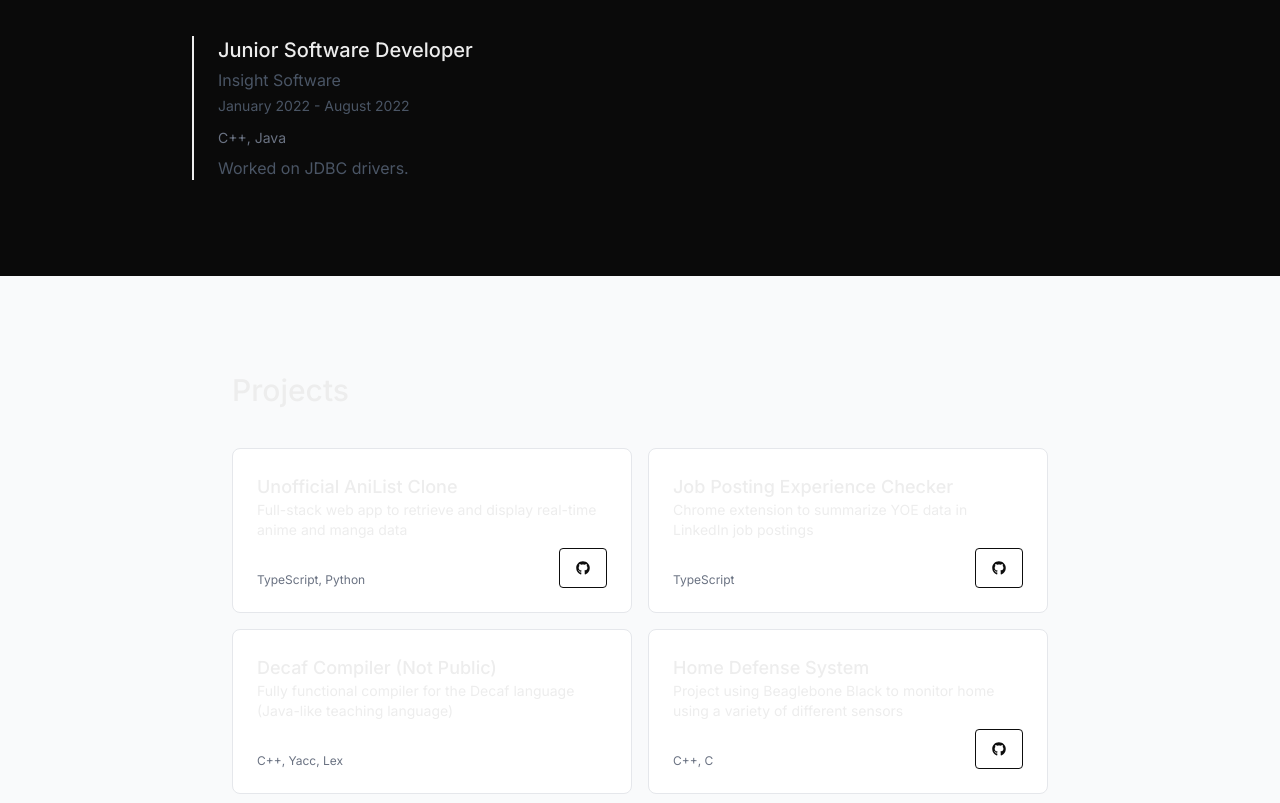
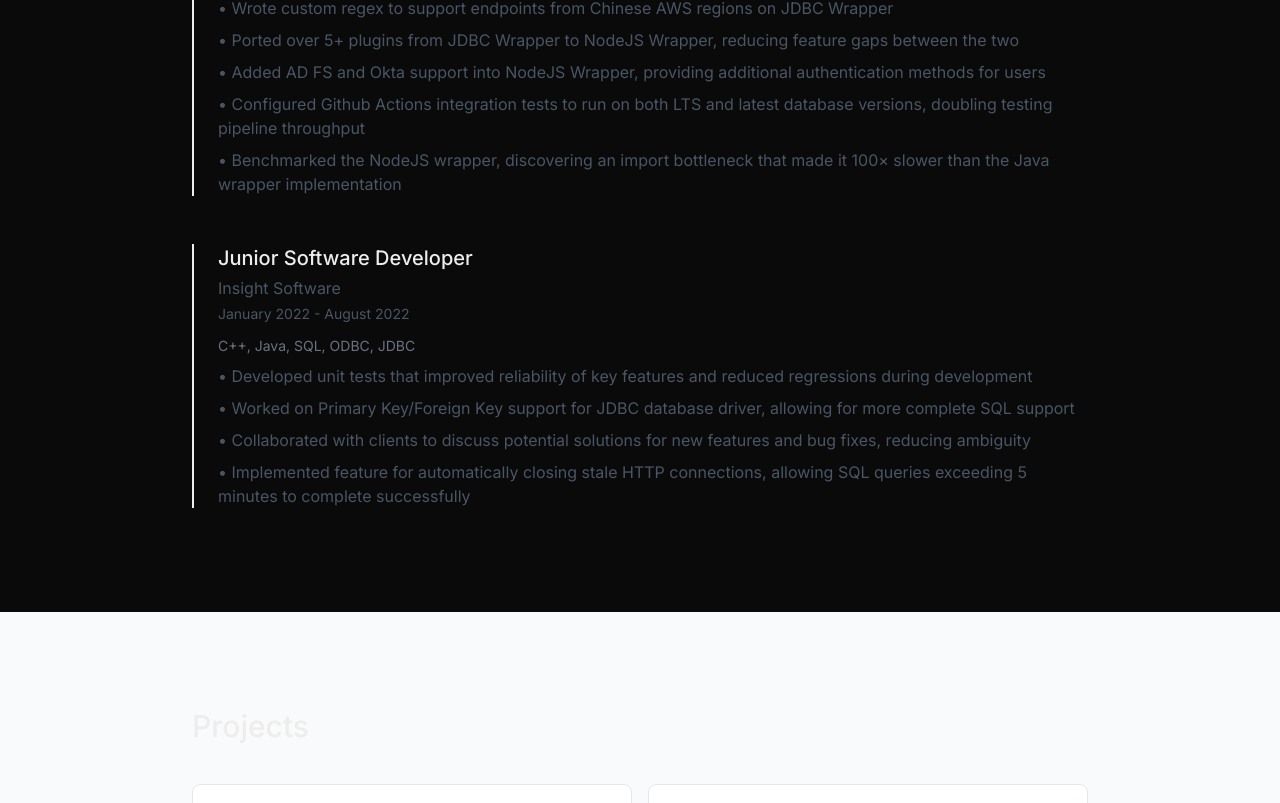
Before and after one commit to jla690/personal-website, a Next.js app: page / in a window 1280 px wide. Shown: the part 1177-1980 px from the top of the page. Built offline with nearby package versions, Linux system fonts and the light colour scheme.

Commit message:
styling, longer descriptions

```diff
--- a/app/Projects.tsx
+++ b/app/Projects.tsx
@@ -4,8 +4,8 @@ import ProjectCard from "./ProjectCard";
 const Projects = () => {
   return (
     <div className="max-w-4xl mx-auto">
-      <h1 className="text-3xl font-medium my-4 mx-10">Projects</h1>
-      <div className="mx-10 grid grid-cols-2 gap-4 my-10">
+      <h1 className="text-3xl font-medium my-4">Projects</h1>
+      <div className="grid grid-cols-2 gap-4 my-10">
         <ProjectCard
           isPublic={true}
           title="Unofficial AniList Clone"
--- a/app/Work.tsx
+++ b/app/Work.tsx
@@ -9,16 +9,16 @@ const Work = () => {
         <WorkCard
           jobTitle="Software Developer 1"
           date="January 2024 - August 2024"
-          description="Worked on NodeJS and JDBC Wrappers."
+          description={["• Worked on a Java JDBC Wrapper and a NodeJS Wrapper in an agile development style", "• Wrote custom regex to support endpoints from Chinese AWS regions on JDBC Wrapper", "• Ported over 5+ plugins from JDBC Wrapper to NodeJS Wrapper, reducing feature gaps between the two", "• Added AD FS and Okta support into NodeJS Wrapper, providing additional authentication methods for users", "• Configured Github Actions integration tests to run on both LTS and latest database versions, doubling testing pipeline throughput", "• Benchmarked the NodeJS wrapper, discovering an import bottleneck that made it 100× slower than the Java wrapper implementation"]}
           company="Improving"
-          languages={["Java", "TypeScript"]}
+          languages={["Java", "TypeScript", "Amazon RDS", "Amazon Aurora"]}
         ></WorkCard>
         <WorkCard
           jobTitle="Junior Software Developer"
           date="January 2022 - August 2022"
-          description="Worked on JDBC drivers."
+          description={["• Developed unit tests that improved reliability of key features and reduced regressions during development", "• Worked on Primary Key/Foreign Key support for JDBC database driver, allowing for more complete SQL support", "• Collaborated with clients to discuss potential solutions for new features and bug fixes, reducing ambiguity", "• Implemented feature for automatically closing stale HTTP connections, allowing SQL queries exceeding 5 minutes to complete successfully"]}
           company="Insight Software"
-          languages={["C++", "Java"]}
+          languages={["C++", "Java", "SQL", "ODBC", "JDBC"]}
         ></WorkCard>
       </div>
     </div>
--- a/app/WorkCard.tsx
+++ b/app/WorkCard.tsx
@@ -3,7 +3,7 @@ import React from "react";
 interface Props {
   jobTitle: string;
   date: string;
-  description: string;
+  description: string[];
   company: string;
   languages: string[];
 }
@@ -22,7 +22,13 @@ const WorkCard = ({
         <div className="text-gray-600 mb-1">{company}</div>
         <div className="text-gray-600 mb-3 text-sm">{date}</div>
         <div className="text-sm text-gray-500 mb-2">{languages.join(", ")}</div>
-        <div className="text-gray-600">{description}</div>
+        <div className="text-gray-600">
+          {description.map((line, i) => (
+            <p key={i} className="mb-2">
+              {line}
+            </p>
+          ))}
+        </div>
       </div>
     </div>
   );
```
